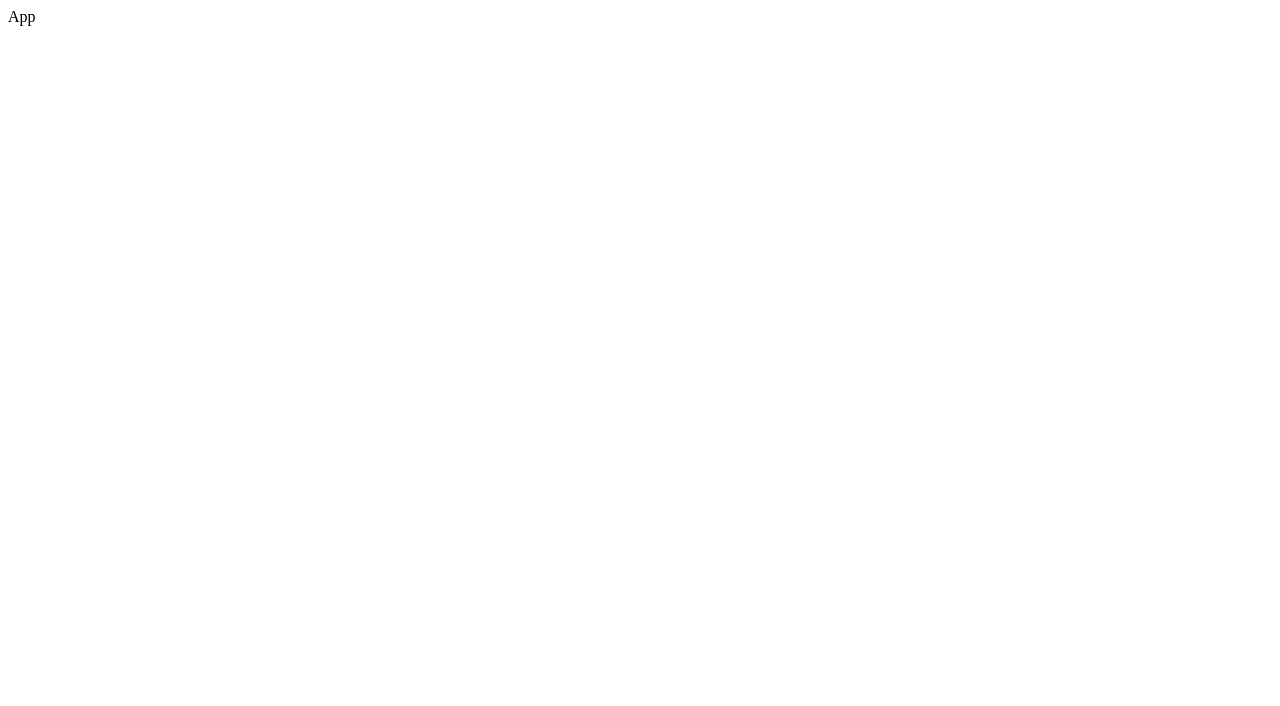
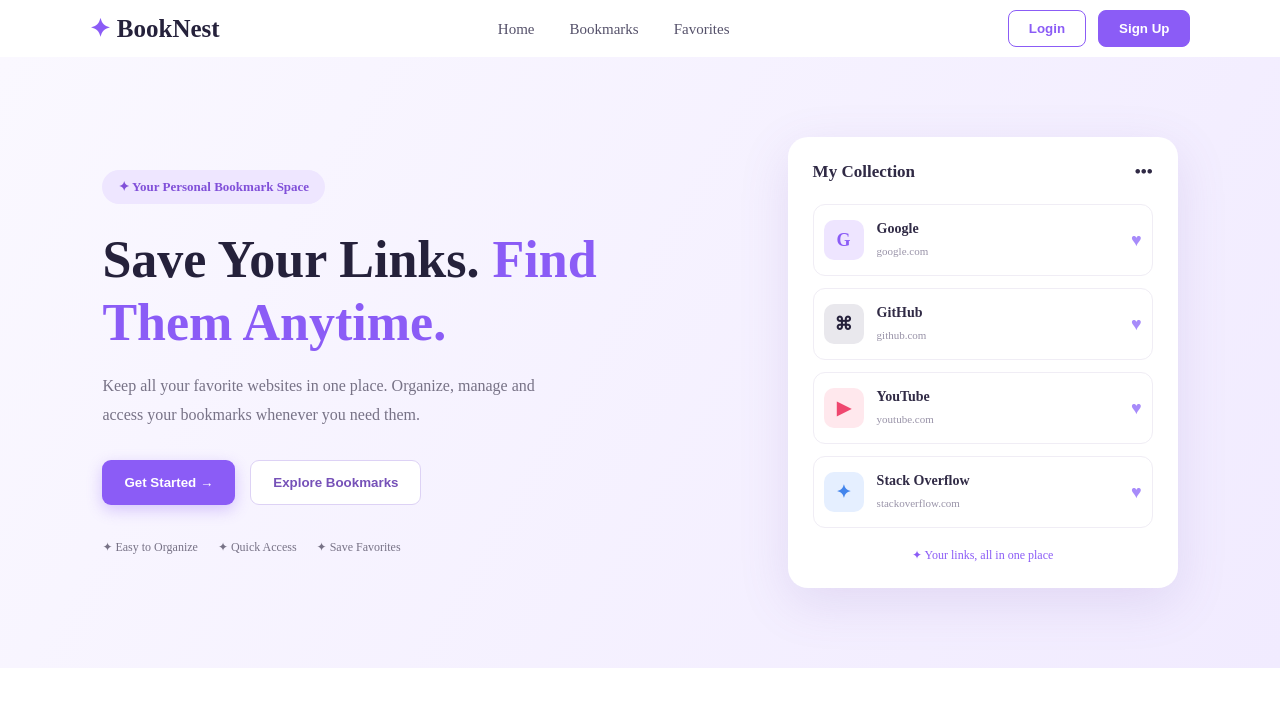
Before and after one commit to Fabiha12356/BookmarkManaGer-, a React (Vite) app: page / in a window 1280 px wide. Shown: the top 706 px of the page. Built offline with nearby package versions, Linux system fonts and the light colour scheme.

Commit message:
Navbaar/hero!!

```diff
--- a/src/App.jsx
+++ b/src/App.jsx
@@ -2,10 +2,17 @@ import { useState } from 'react'
 import React from 'react'
 import { supabase } from './SupabaseClient'
 
+
+import Navbaar from './Components/Navbaar'
+import Hero from './Components/Hero'
+
 export const App = () => {
-  console.log(supabase);
   return (
-    <div>App</div>
+   <>
+   <Navbaar/>
+   <Hero/>
+
+   </>
   )
 }
 
--- /dev/null
+++ b/src/Components/Hero.css
@@ -0,0 +1,206 @@
+
+.hero {
+  min-height: 580px;
+  padding: 80px 8%;
+  display: flex;
+  align-items: center;
+  justify-content: space-between;
+  gap: 60px;
+  background: linear-gradient(120deg, #faf8ff, #f1ebff);
+  overflow: hidden;
+}
+
+.hero-content {
+  max-width: 550px;
+}
+
+.hero-tag {
+  display: inline-block;
+  padding: 9px 16px;
+  border-radius: 30px;
+  background: #eee6ff;
+  color: #8150d9;
+  font-size: 13px;
+  font-weight: 600;
+}
+
+.hero-content h1 {
+  font-size: 52px;
+  line-height: 1.2;
+  color: #25213b;
+  font-weight: 800;
+  margin: 25px 0 18px;
+}
+
+.hero-content h1 span {
+  color: #8b5cf6;
+}
+
+.hero-content p {
+  color: #777286;
+  font-size: 16px;
+  line-height: 1.8;
+  max-width: 470px;
+}
+
+.hero-buttons {
+  display: flex;
+  gap: 15px;
+  margin-top: 30px;
+}
+
+.hero-buttons button {
+  padding: 14px 22px;
+  border-radius: 9px;
+  cursor: pointer;
+  font-weight: 600;
+  transition: 0.3s;
+}
+
+.get-started {
+  background: #8b5cf6;
+  color: white;
+  border: none;
+  box-shadow: 0 5px 15px #8b5cf650;
+}
+
+.get-started:hover {
+  background: #7541df;
+  transform: translateY(-3px);
+}
+
+.explore-btn {
+  background: white;
+  border: 1px solid #ddd2f5;
+  color: #7651b8;
+}
+
+.explore-btn:hover {
+  background: #f1eaff;
+}
+
+.hero-bottom {
+  display: flex;
+  gap: 20px;
+  flex-wrap: wrap;
+  margin-top: 35px;
+  color: #777286;
+  font-size: 12px;
+}
+
+.hero-visual {
+  width: 390px;
+  min-width: 320px;
+  padding: 25px;
+  border-radius: 20px;
+  background: white;
+  box-shadow: 0 15px 50px #7c5ab525;
+}
+
+.visual-heading {
+  display: flex;
+  justify-content: space-between;
+  color: #302a45;
+  font-size: 17px;
+  font-weight: 700;
+  margin-bottom: 22px;
+}
+
+.bookmark-item {
+  display: flex;
+  align-items: center;
+  gap: 13px;
+  padding: 15px 10px;
+  border: 1px solid #f0edf5;
+  border-radius: 12px;
+  margin-bottom: 12px;
+  transition: 0.3s;
+}
+
+.bookmark-item:hover {
+  transform: translateX(5px);
+  box-shadow: 0 5px 15px #8b5cf615;
+}
+
+.bookmark-item h4 {
+  margin: 0 0 4px;
+  color: #302a45;
+  font-size: 14px;
+}
+
+.bookmark-item small {
+  color: #9993a8;
+  font-size: 11px;
+}
+
+.site-icon {
+  width: 40px;
+  height: 40px;
+  display: grid;
+  place-items: center;
+  border-radius: 10px;
+  font-size: 18px;
+  font-weight: bold;
+}
+
+.purple {
+  background: #eee5ff;
+  color: #8b5cf6;
+}
+
+.dark {
+  background: #e9e8ed;
+  color: #25213b;
+}
+
+.pink {
+  background: #ffe8ed;
+  color: #ef476f;
+}
+
+.blue {
+  background: #e5efff;
+  color: #4385ec;
+}
+
+.heart {
+  margin-left: auto;
+  color: #a78bfa;
+  font-size: 18px;
+}
+
+.visual-footer {
+  text-align: center;
+  color: #8b5cf6;
+  font-size: 12px;
+  margin-top: 20px;
+}
+
+/* Responsive */
+
+@media (max-width: 850px) {
+  .hero {
+    flex-direction: column;
+    padding: 60px 6%;
+    text-align: center;
+  }
+
+  .hero-content p {
+    margin: auto;
+  }
+
+  .hero-buttons,
+  .hero-bottom {
+    justify-content: center;
+  }
+
+  .hero-content h1 {
+    font-size: 40px;
+  }
+
+  .hero-visual {
+    width: 100%;
+    max-width: 390px;
+    box-sizing: border-box;
+  }
+}
--- /dev/null
+++ b/src/Components/Hero.jsx
@@ -0,0 +1,93 @@
+import React from 'react'
+
+
+import "./Hero.css"
+const Hero = () => {
+  return (
+  <section className="hero">
+
+      <div className="hero-content">
+        <span className="hero-tag">
+          ✦ Your Personal Bookmark Space
+        </span>
+
+        <h1>
+          Save Your Links.
+          <span> Find Them Anytime.</span>
+        </h1>
+
+        <p>
+          Keep all your favorite websites in one place.
+          Organize, manage and access your bookmarks
+          whenever you need them.
+        </p>
+
+        <div className="hero-buttons">
+          <button className="get-started">
+            Get Started →
+          </button>
+
+          <button className="explore-btn">
+            Explore Bookmarks
+          </button>
+        </div>
+
+        <div className="hero-bottom">
+          <span>✦ Easy to Organize</span>
+          <span>✦ Quick Access</span>
+          <span>✦ Save Favorites</span>
+        </div>
+      </div>
+
+      <div className="hero-visual">
+        <div className="visual-heading">
+          <span>My Collection</span>
+          <span>•••</span>
+        </div>
+
+        <div className="bookmark-item">
+          <div className="site-icon purple">G</div>
+          <div>
+            <h4>Google</h4>
+            <small>google.com</small>
+          </div>
+          <span className="heart">♥</span>
+        </div>
+
+        <div className="bookmark-item">
+          <div className="site-icon dark">⌘</div>
+          <div>
+            <h4>GitHub</h4>
+            <small>github.com</small>
+          </div>
+          <span className="heart">♥</span>
+        </div>
+
+        <div className="bookmark-item">
+          <div className="site-icon pink">▶</div>
+          <div>
+            <h4>YouTube</h4>
+            <small>youtube.com</small>
+          </div>
+          <span className="heart">♥</span>
+        </div>
+
+        <div className="bookmark-item">
+          <div className="site-icon blue">✦</div>
+          <div>
+            <h4>Stack Overflow</h4>
+            <small>stackoverflow.com</small>
+          </div>
+          <span className="heart">♥</span>
+        </div>
+
+        <div className="visual-footer">
+          <span>✦ Your links, all in one place</span>
+        </div>
+      </div>
+
+    </section>
+  )
+}
+
+export default Hero
--- /dev/null
+++ b/src/Components/Navbaar.css
@@ -0,0 +1,76 @@
+*{
+    margin: 0;
+    padding: 0;
+    box-sizing: border-box;
+}
+.navbar {
+  display: flex;
+  justify-content: space-between;
+  align-items: center;
+  padding: 10px 7%;
+  background: white;
+  box-shadow: 0 2px 12px rgba(0, 0, 0, 0.06);
+}
+
+.logo {
+  font-size: 25px;
+  font-weight: 800;
+  color: #25213b;
+}
+
+.logo span {
+  color: #8b5cf6;
+}
+
+.nav-links {
+  display: flex;
+  gap: 35px;
+  list-style: none;
+  margin: 0;
+  padding: 0;
+}
+
+.nav-links a {
+  text-decoration: none;
+  color: #55516a;
+  font-size: 15px;
+  font-weight: 500;
+  transition: 0.3s;
+}
+
+.nav-links a:hover {
+  color: #8b5cf6;
+}
+
+.auth-buttons {
+  display: flex;
+  gap: 12px;
+}
+
+.auth-buttons button {
+  padding: 10px 20px;
+  border-radius: 8px;
+  cursor: pointer;
+  font-weight: 600;
+  transition: 0.3s;
+}
+
+.login-btn {
+  background: white;
+  border: 1px solid #8b5cf6;
+  color: #8b5cf6;
+}
+
+.signup-btn {
+  background: #8b5cf6;
+  border: 1px solid #8b5cf6;
+  color: white;
+}
+
+.login-btn:hover {
+  background: #f3edff;
+}
+
+.signup-btn:hover {
+  background: #7541df;
+}
--- /dev/null
+++ b/src/Components/Navbaar.jsx
@@ -0,0 +1,26 @@
+import React from 'react'
+
+import "./Navbaar.css"
+
+const Navbaar = () => {
+    return (
+    <nav className="navbar">
+      <div className="logo">
+        <span>✦</span> BookNest
+      </div>
+
+      <ul className="nav-links">
+        <li><a href="/">Home</a></li>
+        <li><a href="/bookmarks">Bookmarks</a></li>
+        <li><a href="/favorites">Favorites</a></li>
+      </ul>
+
+      <div className="auth-buttons">
+        <button className="login-btn">Login</button>
+        <button className="signup-btn">Sign Up</button>
+      </div>
+    </nav>
+  );
+}
+
+export default Navbaar
```
